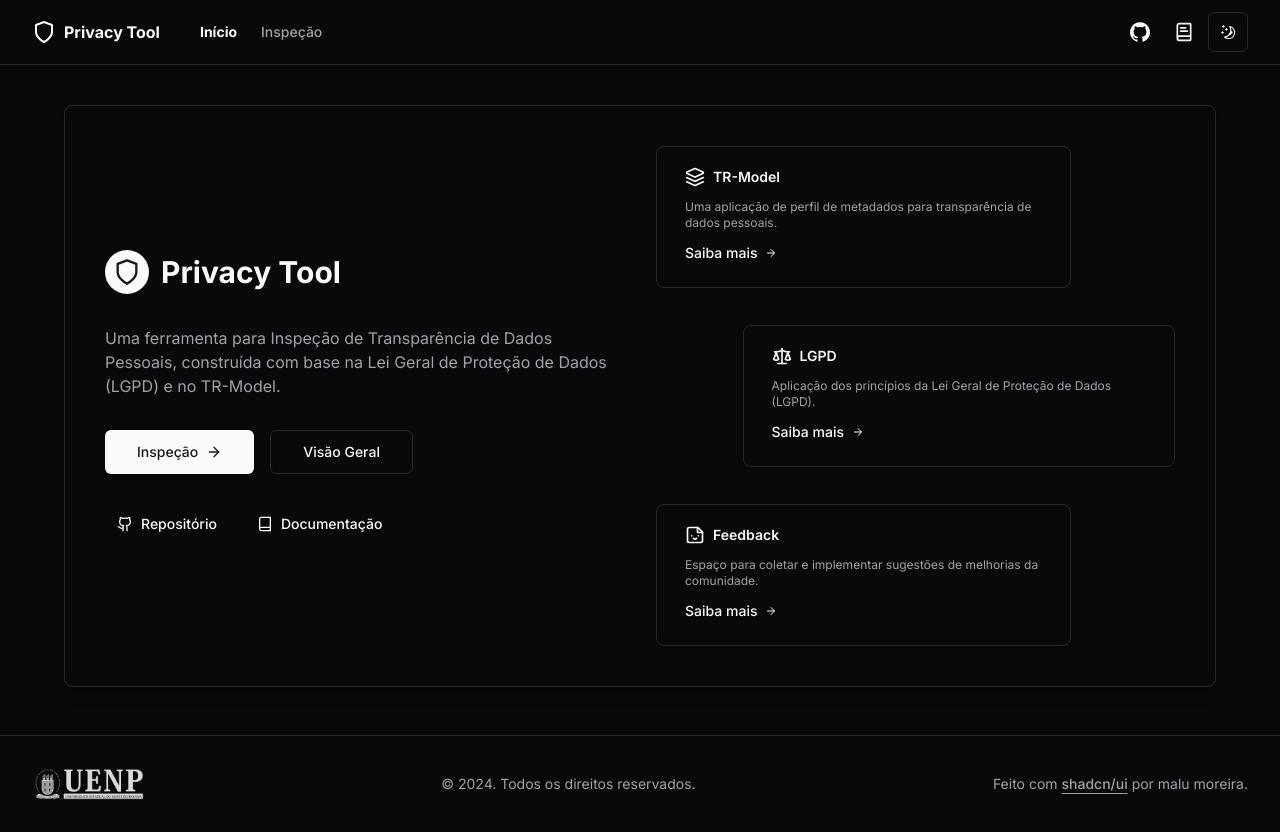
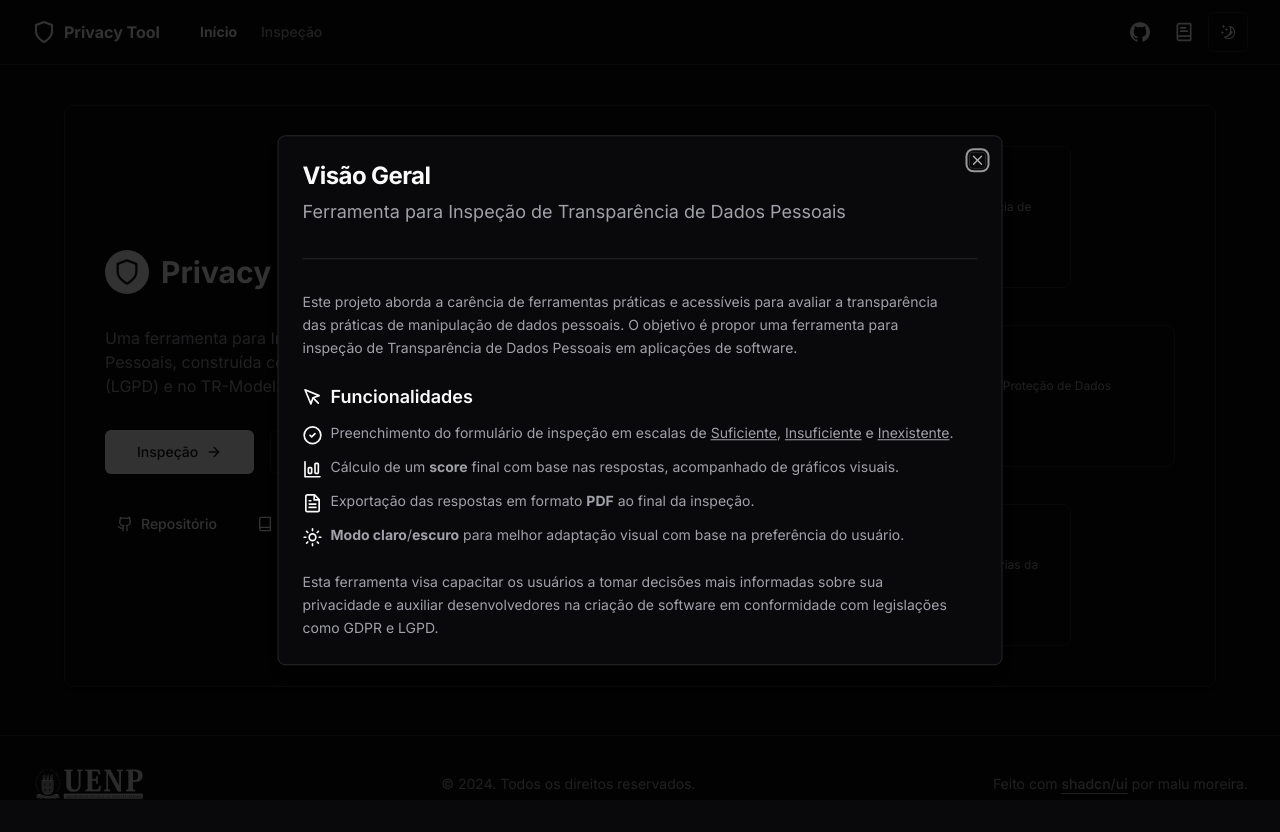
Before and after one commit to malumsz/tcc, a Next.js app: page / in a window 1280 px wide. Both pictures are taken after a click on the button "Visão Geral". Built offline with nearby package versions, Linux system fonts and the light colour scheme.

Commit message:
homepage

```diff
--- a/components/hero-section.tsx
+++ b/components/hero-section.tsx
@@ -5,6 +5,7 @@ import { Card, CardContent } from "@/components/ui/card"
 import { Shield, Github, Book, ArrowRight, Layers, Scale, Sticker } from "lucide-react"
 import { motion } from "framer-motion"
 import Link from "next/link"
+import { VisaoGeral } from "@/components/visao-geral"
 
 export function HeroSectionComponent() {
   const tccAspects = [
@@ -65,9 +66,7 @@ export function HeroSectionComponent() {
                   Inspeção
                   <ArrowRight className="ml-2 h-4 w-4 transition-transform group-hover:translate-x-1" />
                 </Button>
-                <Button size="lg" variant="outline" className="hover:bg-secondary/10">
-                  Visão Geral
-                </Button>
+                <VisaoGeral />
               </motion.div>
 
               <motion.div
--- /dev/null
+++ b/components/ui/dialog.tsx
@@ -0,0 +1,120 @@
+import * as React from "react"
+import * as DialogPrimitive from "@radix-ui/react-dialog"
+import { X } from "lucide-react"
+
+import { cn } from "@/lib/utils"
+
+const Dialog = DialogPrimitive.Root
+
+const DialogTrigger = DialogPrimitive.Trigger
+
+const DialogPortal = DialogPrimitive.Portal
+
+const DialogClose = DialogPrimitive.Close
+
+const DialogOverlay = React.forwardRef<
+  React.ElementRef<typeof DialogPrimitive.Overlay>,
+  React.ComponentPropsWithoutRef<typeof DialogPrimitive.Overlay>
+>(({ className, ...props }, ref) => (
+  <DialogPrimitive.Overlay
+    ref={ref}
+    className={cn(
+      "fixed inset-0 z-50 bg-black/80  data-[state=open]:animate-in data-[state=closed]:animate-out data-[state=closed]:fade-out-0 data-[state=open]:fade-in-0",
+      className
+    )}
+    {...props}
+  />
+))
+DialogOverlay.displayName = DialogPrimitive.Overlay.displayName
+
+const DialogContent = React.forwardRef<
+  React.ElementRef<typeof DialogPrimitive.Content>,
+  React.ComponentPropsWithoutRef<typeof DialogPrimitive.Content>
+>(({ className, children, ...props }, ref) => (
+  <DialogPortal>
+    <DialogOverlay />
+    <DialogPrimitive.Content
+      ref={ref}
+      className={cn(
+        "fixed left-[50%] top-[50%] z-50 grid w-full max-w-lg translate-x-[-50%] translate-y-[-50%] gap-4 border bg-background p-6 shadow-lg duration-200 data-[state=open]:animate-in data-[state=closed]:animate-out data-[state=closed]:fade-out-0 data-[state=open]:fade-in-0 data-[state=closed]:zoom-out-95 data-[state=open]:zoom-in-95 data-[state=closed]:slide-out-to-left-1/2 data-[state=closed]:slide-out-to-top-[48%] data-[state=open]:slide-in-from-left-1/2 data-[state=open]:slide-in-from-top-[48%] sm:rounded-lg",
+        className
+      )}
+      {...props}
+    >
+      {children}
+      <DialogPrimitive.Close className="absolute right-4 top-4 rounded-sm opacity-70 ring-offset-background transition-opacity hover:opacity-100 focus:outline-none focus:ring-2 focus:ring-ring focus:ring-offset-2 disabled:pointer-events-none data-[state=open]:bg-accent data-[state=open]:text-muted-foreground">
+        <X className="h-4 w-4" />
+        <span className="sr-only">Close</span>
+      </DialogPrimitive.Close>
+    </DialogPrimitive.Content>
+  </DialogPortal>
+))
+DialogContent.displayName = DialogPrimitive.Content.displayName
+
+const DialogHeader = ({
+  className,
+  ...props
+}: React.HTMLAttributes<HTMLDivElement>) => (
+  <div
+    className={cn(
+      "flex flex-col space-y-1.5 text-center sm:text-left",
+      className
+    )}
+    {...props}
+  />
+)
+DialogHeader.displayName = "DialogHeader"
+
+const DialogFooter = ({
+  className,
+  ...props
+}: React.HTMLAttributes<HTMLDivElement>) => (
+  <div
+    className={cn(
+      "flex flex-col-reverse sm:flex-row sm:justify-end sm:space-x-2",
+      className
+    )}
+    {...props}
+  />
+)
+DialogFooter.displayName = "DialogFooter"
+
+const DialogTitle = React.forwardRef<
+  React.ElementRef<typeof DialogPrimitive.Title>,
+  React.ComponentPropsWithoutRef<typeof DialogPrimitive.Title>
+>(({ className, ...props }, ref) => (
+  <DialogPrimitive.Title
+    ref={ref}
+    className={cn(
+      "text-lg font-semibold leading-none tracking-tight",
+      className
+    )}
+    {...props}
+  />
+))
+DialogTitle.displayName = DialogPrimitive.Title.displayName
+
+const DialogDescription = React.forwardRef<
+  React.ElementRef<typeof DialogPrimitive.Description>,
+  React.ComponentPropsWithoutRef<typeof DialogPrimitive.Description>
+>(({ className, ...props }, ref) => (
+  <DialogPrimitive.Description
+    ref={ref}
+    className={cn("text-sm text-muted-foreground", className)}
+    {...props}
+  />
+))
+DialogDescription.displayName = DialogPrimitive.Description.displayName
+
+export {
+  Dialog,
+  DialogPortal,
+  DialogOverlay,
+  DialogClose,
+  DialogTrigger,
+  DialogContent,
+  DialogHeader,
+  DialogFooter,
+  DialogTitle,
+  DialogDescription,
+}
--- /dev/null
+++ b/components/ui/scroll-area.tsx
@@ -0,0 +1,46 @@
+import * as React from "react"
+import * as ScrollAreaPrimitive from "@radix-ui/react-scroll-area"
+
+import { cn } from "@/lib/utils"
+
+const ScrollArea = React.forwardRef<
+  React.ElementRef<typeof ScrollAreaPrimitive.Root>,
+  React.ComponentPropsWithoutRef<typeof ScrollAreaPrimitive.Root>
+>(({ className, children, ...props }, ref) => (
+  <ScrollAreaPrimitive.Root
+    ref={ref}
+    className={cn("relative overflow-hidden", className)}
+    {...props}
+  >
+    <ScrollAreaPrimitive.Viewport className="h-full w-full rounded-[inherit]">
+      {children}
+    </ScrollAreaPrimitive.Viewport>
+    <ScrollBar />
+    <ScrollAreaPrimitive.Corner />
+  </ScrollAreaPrimitive.Root>
+))
+ScrollArea.displayName = ScrollAreaPrimitive.Root.displayName
+
+const ScrollBar = React.forwardRef<
+  React.ElementRef<typeof ScrollAreaPrimitive.ScrollAreaScrollbar>,
+  React.ComponentPropsWithoutRef<typeof ScrollAreaPrimitive.ScrollAreaScrollbar>
+>(({ className, orientation = "vertical", ...props }, ref) => (
+  <ScrollAreaPrimitive.ScrollAreaScrollbar
+    ref={ref}
+    orientation={orientation}
+    className={cn(
+      "flex touch-none select-none transition-colors",
+      orientation === "vertical" &&
+        "h-full w-2.5 border-l border-l-transparent p-[1px]",
+      orientation === "horizontal" &&
+        "h-2.5 flex-col border-t border-t-transparent p-[1px]",
+      className
+    )}
+    {...props}
+  >
+    <ScrollAreaPrimitive.ScrollAreaThumb className="relative flex-1 rounded-full bg-border" />
+  </ScrollAreaPrimitive.ScrollAreaScrollbar>
+))
+ScrollBar.displayName = ScrollAreaPrimitive.ScrollAreaScrollbar.displayName
+
+export { ScrollArea, ScrollBar }
--- /dev/null
+++ b/components/ui/separator.tsx
@@ -0,0 +1,29 @@
+import * as React from "react"
+import * as SeparatorPrimitive from "@radix-ui/react-separator"
+
+import { cn } from "@/lib/utils"
+
+const Separator = React.forwardRef<
+  React.ElementRef<typeof SeparatorPrimitive.Root>,
+  React.ComponentPropsWithoutRef<typeof SeparatorPrimitive.Root>
+>(
+  (
+    { className, orientation = "horizontal", decorative = true, ...props },
+    ref
+  ) => (
+    <SeparatorPrimitive.Root
+      ref={ref}
+      decorative={decorative}
+      orientation={orientation}
+      className={cn(
+        "shrink-0 bg-border",
+        orientation === "horizontal" ? "h-[1px] w-full" : "h-full w-[1px]",
+        className
+      )}
+      {...props}
+    />
+  )
+)
+Separator.displayName = SeparatorPrimitive.Root.displayName
+
+export { Separator }
--- /dev/null
+++ b/components/visao-geral.tsx
@@ -0,0 +1,64 @@
+'use client'
+
+import { Button } from "@/components/ui/button"
+import {
+  Dialog,
+  DialogContent,
+  DialogDescription,
+  DialogHeader,
+  DialogTitle,
+  DialogTrigger,
+} from "@/components/ui/dialog"
+import { ScrollArea } from "@/components/ui/scroll-area"
+import { Separator } from "@/components/ui/separator"
+import { FileText, CheckCircle2, Sun, MousePointer, BarChartBig } from "lucide-react"
+
+export function VisaoGeral() {
+  return (
+    <Dialog>
+      <DialogTrigger asChild>
+        <Button size="lg" variant="outline" className="hover:bg-secondary/10">
+          Visão Geral
+        </Button>
+      </DialogTrigger>
+      <DialogContent className="sm:max-w-[725px]">
+        <DialogHeader>
+          <DialogTitle className="text-2xl font-bold">Visão Geral</DialogTitle>
+          <DialogDescription className="text-lg">
+            Ferramenta para Inspeção de Transparência de Dados Pessoais
+          </DialogDescription>
+        </DialogHeader>
+        <Separator className="my-4" />
+        <ScrollArea className="max-h-[60vh] pr-4">
+          <div className="space-y-6 text-sm text-muted-foreground">
+            <p className="leading-relaxed">
+              Este projeto aborda a carência de ferramentas práticas e acessíveis para avaliar a transparência das práticas de manipulação de dados pessoais. O objetivo é propor uma ferramenta para inspeção de Transparência de Dados Pessoais em aplicações de software.
+            </p>
+            <div>
+              <h3 className="text-lg font-semibold text-foreground flex items-center mb-3">
+                <MousePointer className="mr-2 h-5 w-5 text-primary" />
+                Funcionalidades
+              </h3>
+              <ul className="space-y-3">
+                {[
+                  { icon: CheckCircle2, text: "Preenchimento do formulário de inspeção em escalas de <u>Suficiente</u>, <u>Insuficiente</u> e <u>Inexistente</u>." },
+                  { icon: BarChartBig, text: "Cálculo de um <b>score</b> final com base nas respostas, acompanhado de gráficos visuais." },
+                  { icon: FileText, text: "Exportação das respostas em formato <b>PDF</b> ao final da inspeção." },
+                  { icon: Sun, text: "<b>Modo claro</b>/<b>escuro</b> para melhor adaptação visual com base na preferência do usuário." },
+                ].map((item, index) => (
+                  <li key={index} className="flex items-start">
+                    <item.icon className="mr-2 h-5 w-5 text-primary mt-0.5" />
+                    <span dangerouslySetInnerHTML={{ __html: item.text }} />
+                  </li>
+                ))}
+              </ul>
+            </div>
+            <p className="leading-relaxed">
+              Esta ferramenta visa capacitar os usuários a tomar decisões mais informadas sobre sua privacidade e auxiliar desenvolvedores na criação de software em conformidade com legislações como GDPR e LGPD.
+            </p>
+          </div>
+        </ScrollArea>
+      </DialogContent>
+    </Dialog>
+  )
+}
--- a/package.json
+++ b/package.json
@@ -14,11 +14,14 @@
     "format:check": "prettier --check \"**/*.{ts,tsx,mdx}\" --cache"
   },
   "dependencies": {
+    "@radix-ui/react-dialog": "^1.1.1",
     "@radix-ui/react-dropdown-menu": "^2.1.1",
     "@radix-ui/react-icons": "^1.3.0",
     "@radix-ui/react-label": "^2.1.0",
     "@radix-ui/react-popover": "^1.1.1",
     "@radix-ui/react-radio-group": "^1.2.0",
+    "@radix-ui/react-scroll-area": "^1.1.0",
+    "@radix-ui/react-separator": "^1.1.0",
     "@radix-ui/react-slot": "^1.1.0",
     "class-variance-authority": "^0.7.0",
     "clsx": "^2.0.0",
```
Also changed, not shown: 1 other file (tests, documents, lock files or other folders).
